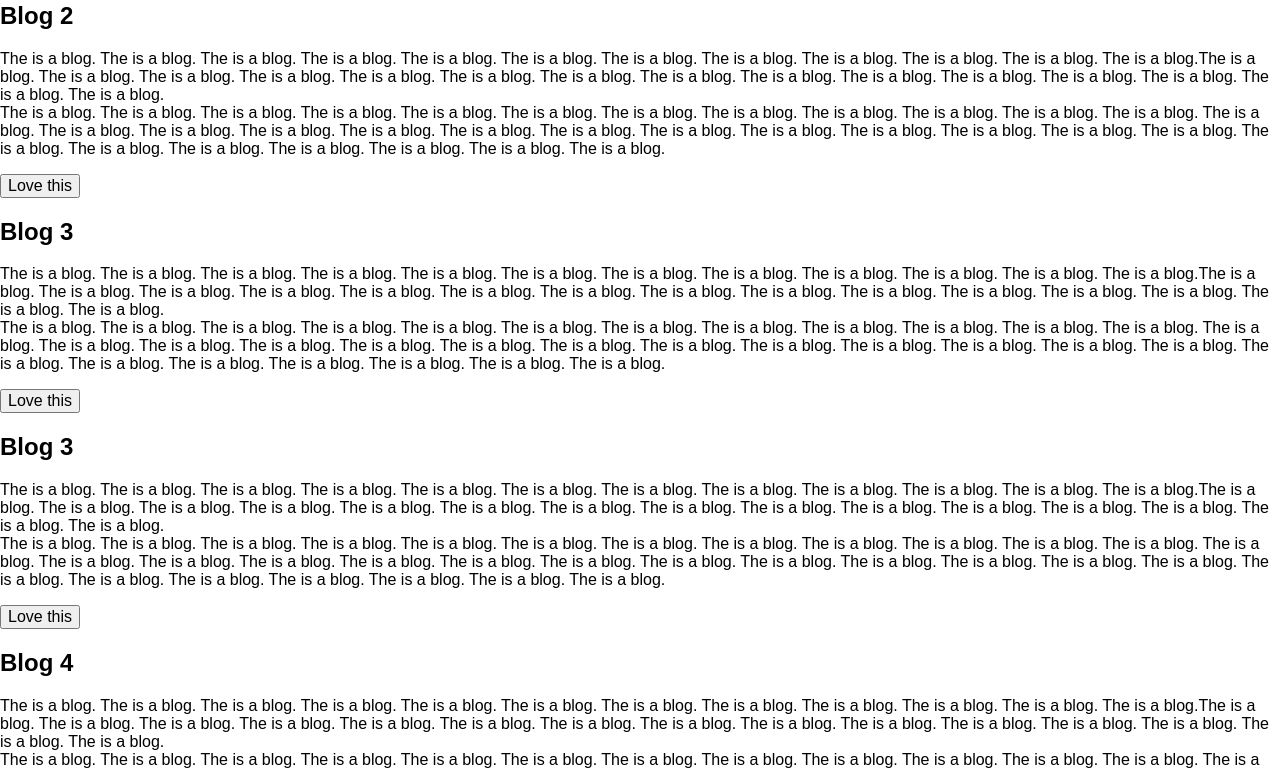
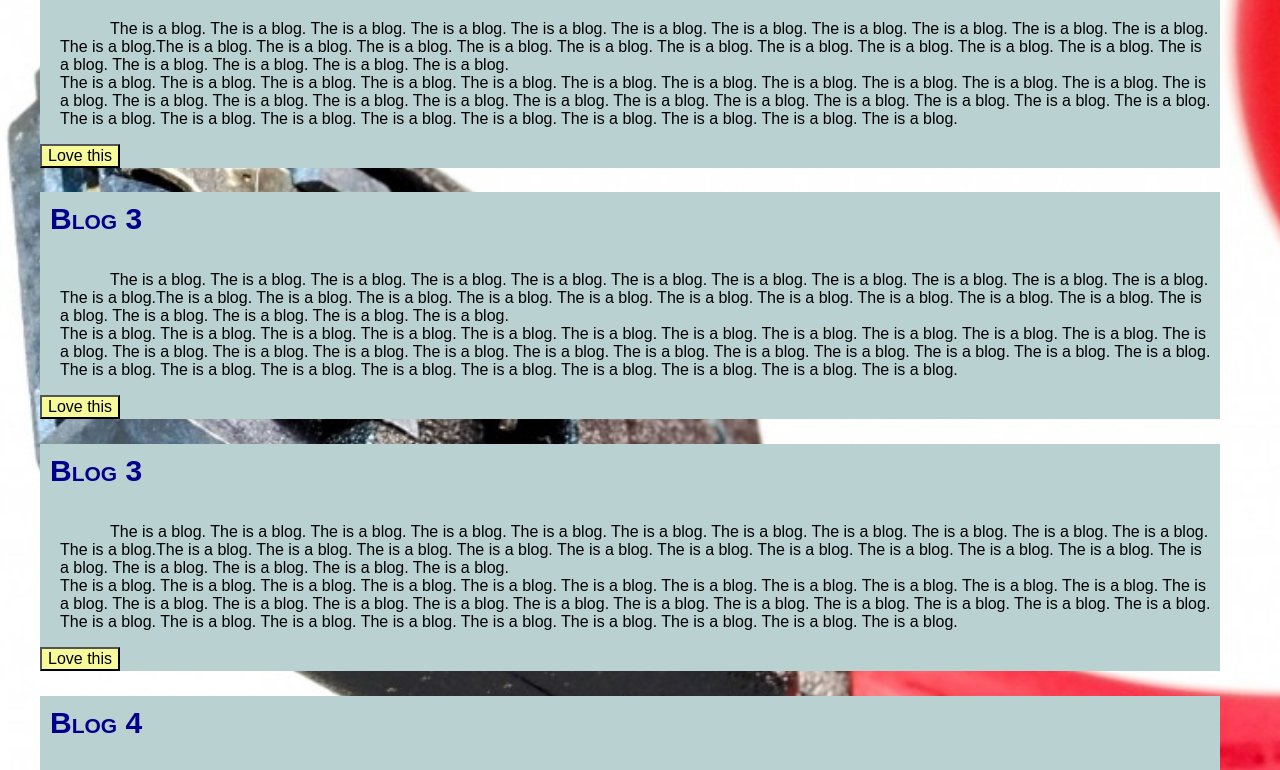
Before and after one commit to HauwaMohammed/HauwaMohammed.github.io, a plain HTML site: page Blog.html in a window 1280 px wide. Shown: the part 526-1296 px from the top of the page. Drawn offline with Linux system fonts and the light colour scheme.

Commit message:
Update Blog.html

```diff
--- a/Blog.html
+++ b/Blog.html
@@ -2,7 +2,7 @@
 <!Doctype html>
 <html>
 <head>
-	<link rel="stylesheet" type="text/css" href="stylesheets/style1.css">
+	<link rel="stylesheet" type="text/css" href="stylesheets/stylesheet.css">
 	<link rel="bootstrap-3.3.6-dist/css/bootstrap.css" rel="stylesheet">
 	<link rel="stylesheet" href="stylesheets/normalize.css">
 	<script src="jquery.js"></script>
```
